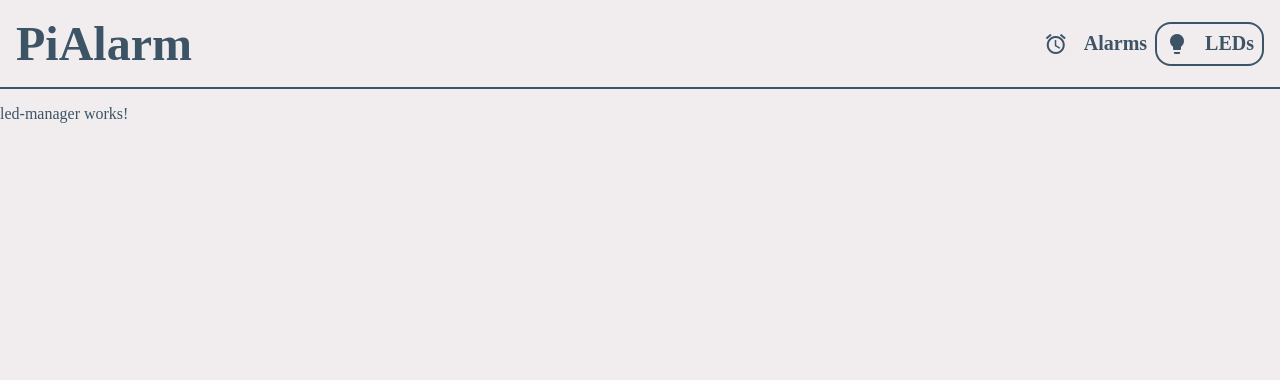
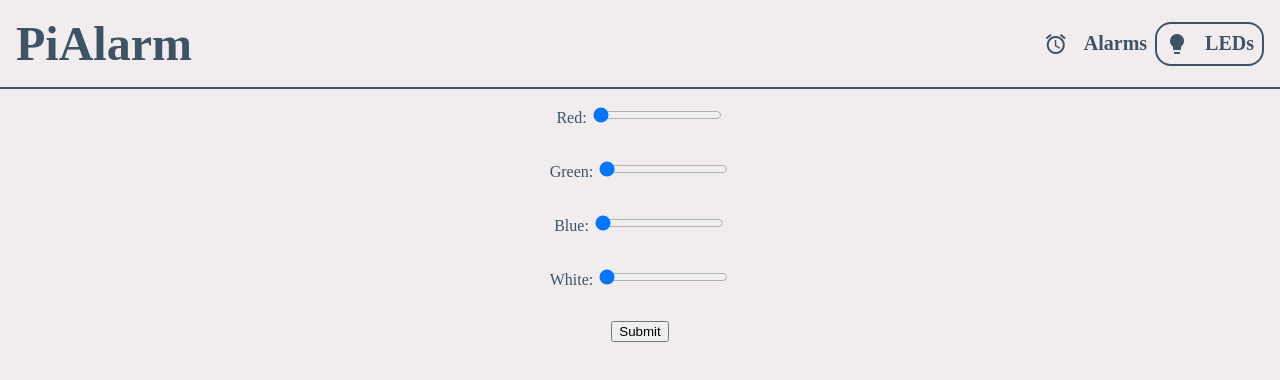
Before and after one commit to connorwagner/PiAlarm, an Angular app in the folder angular-ui/: page /led-manager in a window 1280 px wide. Shown: the top 380 px of the page. Built offline with nearby package versions, Linux system fonts and the light colour scheme; no server answers.

Commit message:
Working LED manager

```diff
--- a/angular-ui/src/app/components/led-manager/led-manager.component.html
+++ b/angular-ui/src/app/components/led-manager/led-manager.component.html
@@ -1 +1,19 @@
-<p>led-manager works!</p>
+<form [formGroup]="form" (ngSubmit)="submit()">
+  <label>
+    Red:
+    <input type="range" required min="0" max="255" formControlName="red" />
+  </label>
+  <label>
+    Green:
+    <input type="range" required min="0" max="255" formControlName="green" />
+  </label>
+  <label>
+    Blue:
+    <input type="range" required min="0" max="255" formControlName="blue" />
+  </label>
+  <label>
+    White:
+    <input type="range" required min="0" max="255" formControlName="white" />
+  </label>
+  <button type="submit" [disabled]="!form.valid">Submit</button>
+</form>
--- a/angular-ui/src/app/components/led-manager/led-manager.component.scss
+++ b/angular-ui/src/app/components/led-manager/led-manager.component.scss
@@ -0,0 +1,10 @@
+form {
+  display: flex;
+  flex-flow: column nowrap;
+  justify-content: flex-start;
+  align-items: center;
+
+  > * {
+    margin: 1rem;
+  }
+}
--- a/angular-ui/src/app/components/led-manager/led-manager.component.ts
+++ b/angular-ui/src/app/components/led-manager/led-manager.component.ts
@@ -1,4 +1,8 @@
 import { Component, OnInit } from '@angular/core';
+import { FormControl, FormGroup } from '@angular/forms';
+import { take } from 'rxjs/operators';
+import { Led, mapLedsFromObject, mapLedsToObject } from 'src/app/models/led';
+import { LedService } from 'src/app/services/led.service';
 
 @Component({
   selector: 'app-led-manager',
@@ -6,10 +10,35 @@ import { Component, OnInit } from '@angular/core';
   styleUrls: ['./led-manager.component.scss']
 })
 export class LedManagerComponent implements OnInit {
+  public form = new FormGroup({
+    red: new FormControl(0),
+    green: new FormControl(0),
+    blue: new FormControl(0),
+    white: new FormControl(0),
+  })
 
-  constructor() { }
+  constructor(private ledService: LedService) { }
 
   ngOnInit(): void {
+    this.updateLeds();
   }
 
+  private readonly updateLeds = (): void => {
+    this.ledService
+      .getLeds()
+      .pipe(
+        take(1))
+      .subscribe(leds =>
+        this.form.setValue(
+          mapLedsToObject(leds)));
+  }
+
+  public readonly submit = (): void => {
+    this.ledService
+      .updateLeds(
+        mapLedsFromObject(this.form.value))
+      .pipe(
+        take(1))
+      .subscribe(() => this.updateLeds());
+  }
 }
--- /dev/null
+++ b/angular-ui/src/app/models/led.ts
@@ -0,0 +1,24 @@
+export interface Led {
+  color: string;
+  brightness: number;
+}
+
+export interface Leds {
+  red: number;
+  green: number;
+  blue: number;
+  white: number;
+}
+
+export const mapLedsFromObject = (response: Leds): Led[] =>
+  Object.entries(response)
+    .map(([key, value]) => ({ color: key, brightness: value }));
+
+export const mapLedsToObject = (leds: Led[]): Leds => {
+  const red = leds.find(led => led.color.toLowerCase() === 'red')?.brightness ?? 0;
+  const green = leds.find(led => led.color.toLowerCase() === 'green')?.brightness ?? 0;
+  const blue = leds.find(led => led.color.toLowerCase() === 'blue')?.brightness ?? 0;
+  const white = leds.find(led => led.color.toLowerCase() === 'blue')?.brightness ?? 0;
+
+  return { red, green, blue, white };
+}
--- /dev/null
+++ b/angular-ui/src/app/services/led.service.ts
@@ -0,0 +1,30 @@
+import { HttpClient } from '@angular/common/http';
+import { Injectable } from '@angular/core';
+import { Observable } from 'rxjs';
+import { map } from 'rxjs/operators';
+import { environment } from 'src/environments/environment';
+import { Led, Leds, mapLedsFromObject, mapLedsToObject } from '../models/led';
+
+@Injectable({
+  providedIn: 'root'
+})
+export class LedService {
+  private apiBaseUrl = environment.apiBaseUrl;
+
+  constructor(private httpClient: HttpClient) { }
+
+  public readonly getLeds = (): Observable<Led[]> =>
+    this.httpClient
+      .get<Leds>(`${this.apiBaseUrl}/leds`)
+      .pipe(
+        map<Leds, Led[]>(mapLedsFromObject));
+
+  public readonly updateLeds = (leds: Led[]): Observable<void> =>
+    this.httpClient
+      .put(
+        `${this.apiBaseUrl}/leds`,
+        mapLedsToObject(leds),
+        { responseType: 'text' })
+      .pipe(
+        map(() => { }));
+}
```
Also changed, not shown: 1 other file (tests, documents, lock files or other folders).
